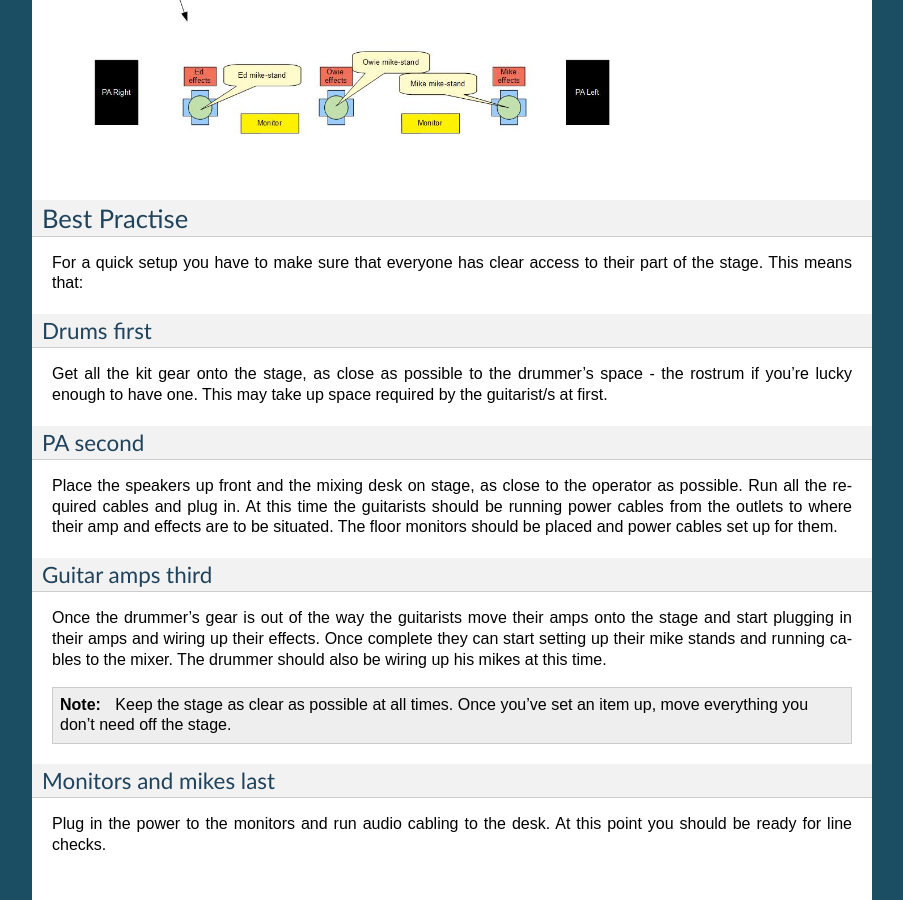
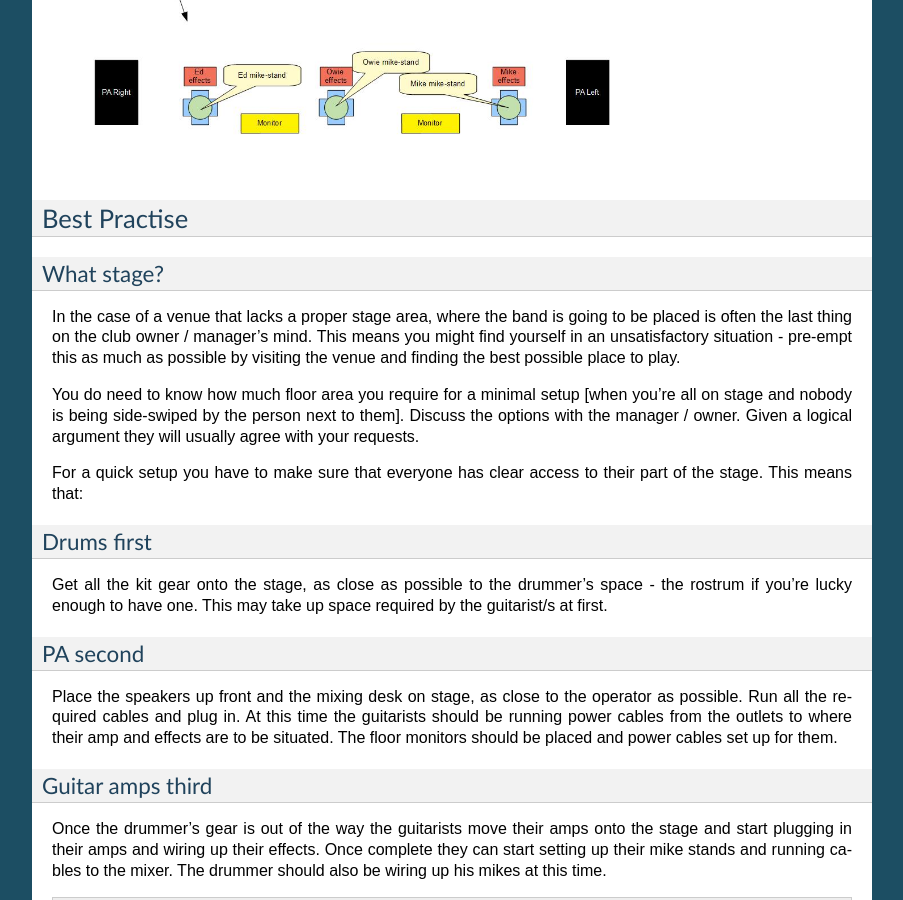
Before and after one commit to flakjakk/working-band, a Sphinx documentation site: the page built from docs/source/phase1.rst, in a window 1280 px wide and 900 px high, scrolled down 966 px. Shown: the whole window, without its empty margins (198-1101 px from the left). Built offline with Sphinx 7.4.7, drawn with Linux system fonts in a browser that asks for light colours.

Commit message:
Added 'band placement'

```diff
--- a/docs/source/phase1.rst
+++ b/docs/source/phase1.rst
@@ -33,6 +33,14 @@ Here is a representation of our basic layout:
 Best Practise
 =============
 
+What stage?
+-----------
+
+In the case of a venue that lacks a proper stage area, where the band is going to be placed is often the last thing on the club owner / manager's mind. This means you might find yourself in an unsatisfactory situation - pre-empt this as much as possible by visiting the venue and finding the best possible place to play.
+
+You do need to know how much floor area you require for a minimal setup [when you're all on stage and nobody is being side-swiped by the person next to them]. Discuss the options with the manager / owner. Given a logical argument they will usually agree with your requests.
+
+
 For a quick setup you have to make sure that everyone has clear access to their part of the stage. This means that:
 
 Drums first
```
